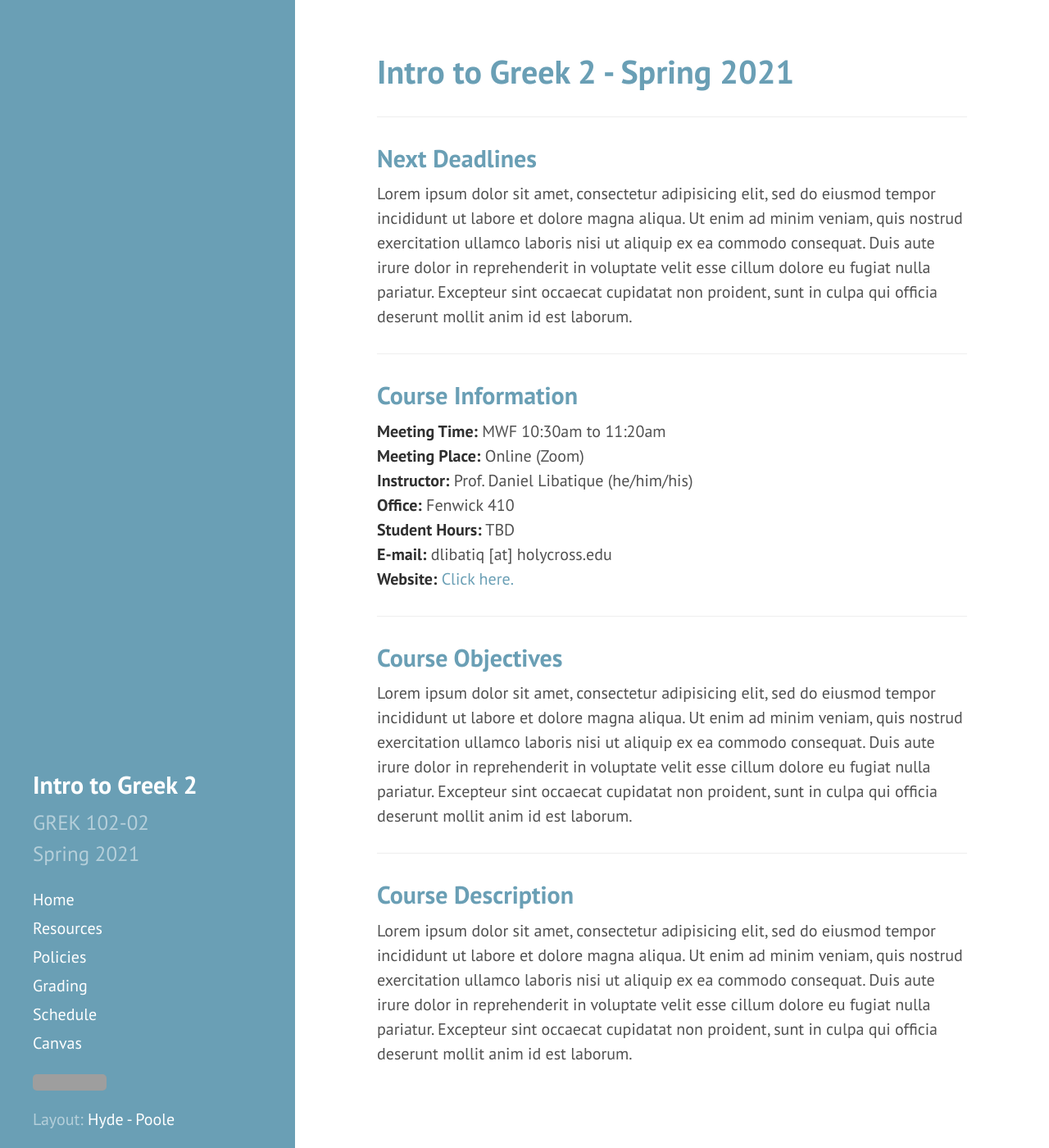
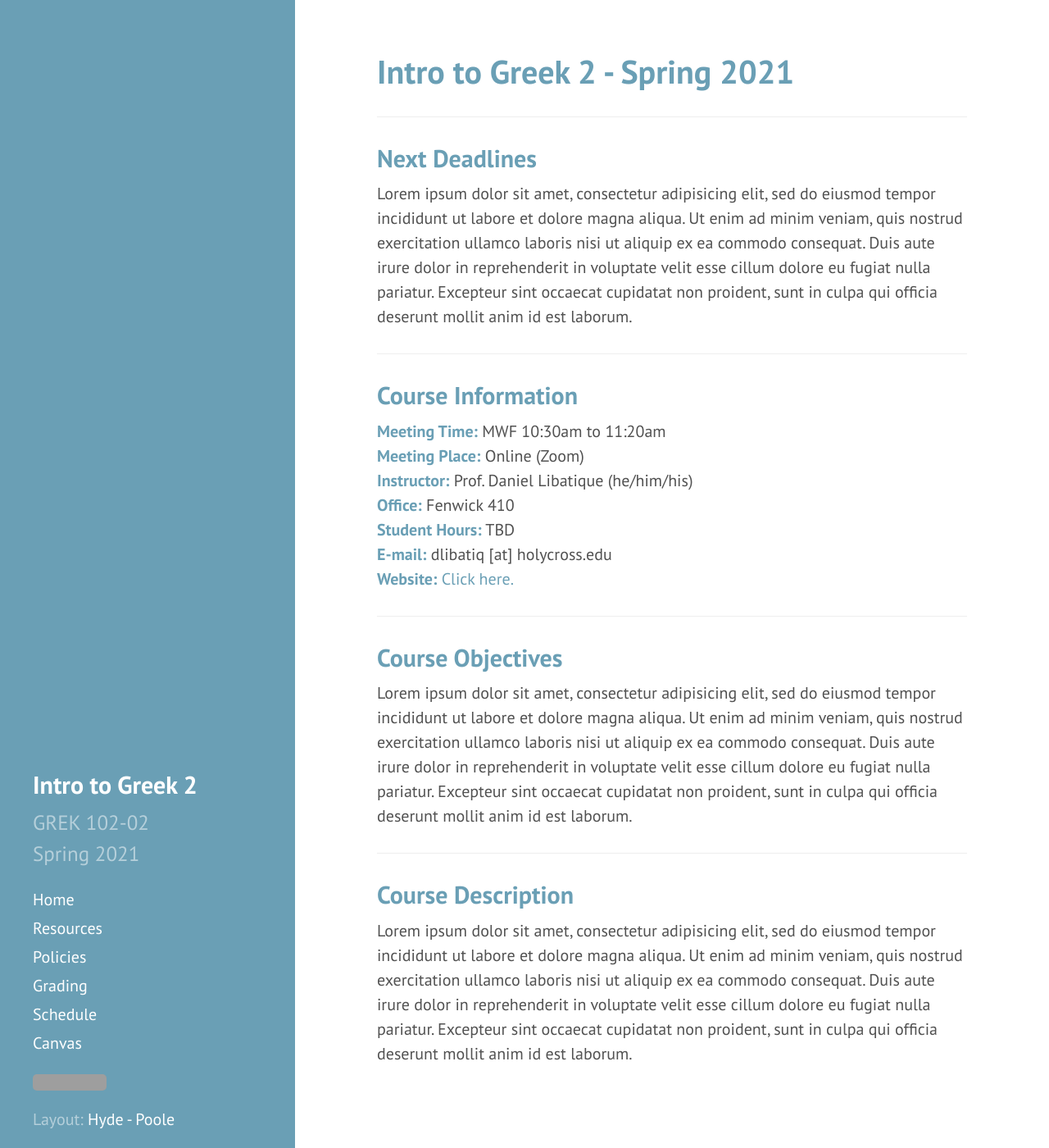
Before and after one commit to DLibatique/GREK102-S21, a Jekyll site: the page built from _pages/index.md, in a window 1280 px wide and 1400 px high, scrolled down 45 px. Shown: the whole window at 82% size. Built offline with Jekyll 4.4.1, drawn with Linux system fonts in a browser that asks for light colours; grey boxes are pictures that could not be loaded.

Commit message:
edited colors

```diff
--- a/public/css/poole.css
+++ b/public/css/poole.css
@@ -112,7 +112,7 @@ p {
 }
 
 strong {
-  color: #303030;
+  color: #6a9fb5;
 }
 
 /* Lists */
@@ -345,7 +345,7 @@ tbody tr:nth-child(odd) th {
 .page-title,
 .post-title,
 .post-title a {
-  color: #303030;
+  color: #6a9fb5;
 }
 
 .page-title,
```
